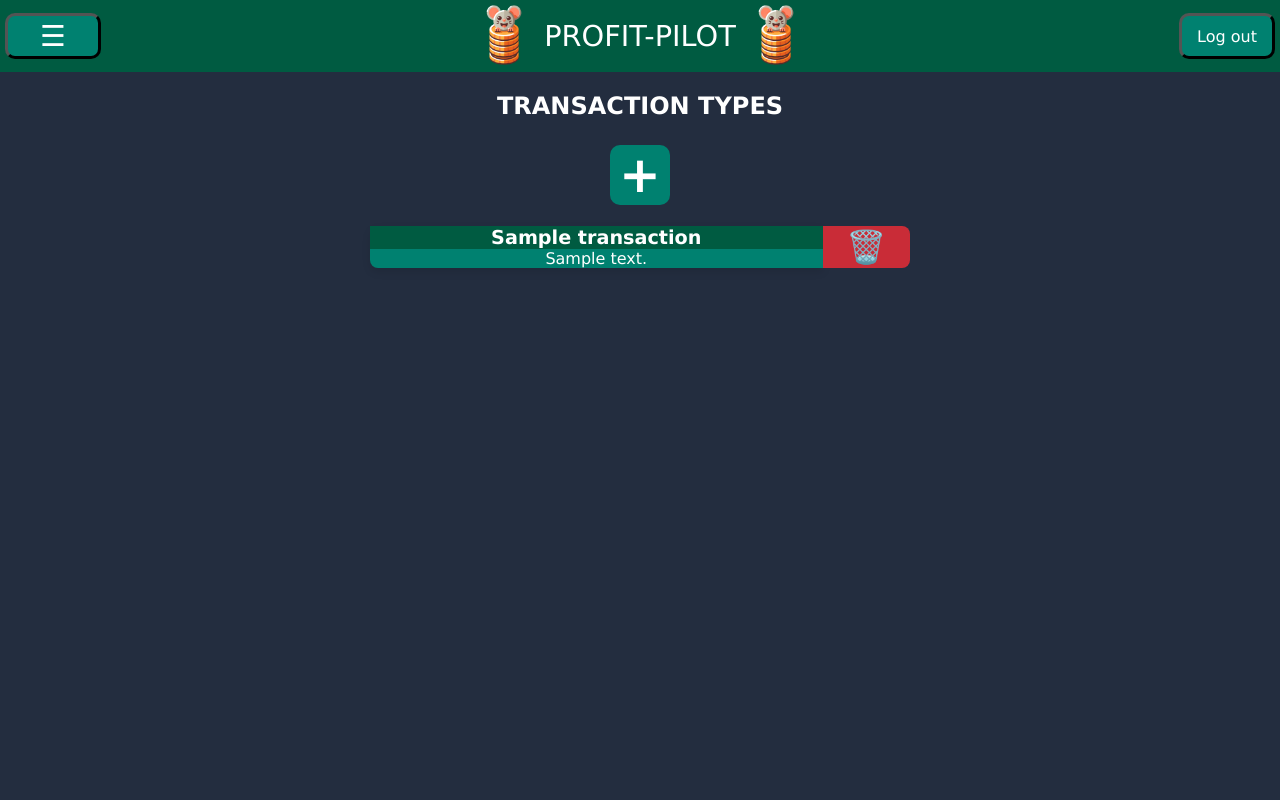
After one commit to DanielinR/ProfitPilot, a Django app: page /transaction_types_page in a window 1280 px wide. The commit adds this page. Run offline with Django 4.2, Linux system fonts and the light colour scheme; a user stored in the database is signed in; tables that the repository leaves empty hold one stand-in row (values such as "Sample post").

Commit message:
create transaction_Types
refactoriced with period_transactions.

```diff
--- /dev/null
+++ b/ProfitPilot/ProfitPilotApp/static/js/transactionTypes.js
@@ -0,0 +1,13 @@
+const url = '/transaction_types'
+
+function getFormData() {
+    return {
+            'name': $("#name_transaction_types").val(),
+            'description': $("#description_transaction_types").val()
+            };
+}
+
+function fillTemplateClone(clone, transaction_type) {
+    clone.querySelector('.name_transaction_types').textContent = transaction_type.name;
+    clone.querySelector('.description_transaction_types').textContent = transaction_type.description;
+}
--- a/ProfitPilot/ProfitPilotApp/static/styles/style.css
+++ b/ProfitPilot/ProfitPilotApp/static/styles/style.css
@@ -1,7 +1,7 @@
 @import 'variables.css';
 
 @media (min-width: 0px) {
-    #form_period_transactions{
+    #list_form{
         grid-template-columns: 1fr;
     }
 }
@@ -11,7 +11,7 @@
     }
 }
 @media (min-width: 630px) {
-    #form_period_transactions{
+    #list_form{
         grid-template-columns: 100px 1fr;
     }
     .sidebar a {
@@ -34,13 +34,13 @@
     padding: 0px;
 }
 
-.card_periodicTransactions{
+.card_list{
     border-top-right-radius: 0;
     border-bottom-right-radius: 0;
     flex: 6;
 }
 
-#cards_period_transactions{
+#cards_list{
     display: flex;
     flex-direction: column;
     align-items: center;
@@ -69,7 +69,7 @@
   box-shadow: 0 3px 6px rgba(0, 0, 0, 0.3);
 }
 
-.deleteButton_periodicTransactions{
+.deleteButton_list{
     background-color: var(--red-color);
     border-top-right-radius: 8px;
     border-bottom-right-radius: 8px;
@@ -199,7 +199,7 @@ header{
     margin-bottom: 5px;
 }
 
-.period_periodicTransactions{
+.div_period_periodicTransactions{
     font-size: 1.1rem;
     margin-bottom: 4px;
 }
@@ -310,6 +310,14 @@ header{
     text-align: center;
 }
 
+. separated_between_rows{
+    display: flex;
+    flex-direction: column;
+    justify-content: space-between;
+    align-items: center;
+    text-align: center;
+}
+
 .centered_columns{
     display: flex;
     flex-direction: row;
@@ -354,18 +362,18 @@ h3{
     align-self: center;
 }
 
-#form_period_transactions{
+#list_form{
     display: grid;
     grid-gap: 16px;
     padding-bottom: 26px;
     width: 80%;
 }
 
-#form_period_transactions span{
+#list_form span{
    text-align: start;
 }
 
-#card_create_period_transactions{
+#card_create{
     display: none;
     box-shadow: 0 4px 8px rgba(0, 0, 0, 1);
     align-self: center;
@@ -376,7 +384,7 @@ h3{
     z-index: 20;
 }
 
-#create_transaction_button{
+#create_button{
     font-size: 1em;
     height: 39px;
     width: 77px;
@@ -400,3 +408,10 @@ h3{
     background: rgba(0, 0, 0, 0.5);
     z-index: 10;
 }
+
+.name_transaction_types{
+    background: var(--secondary-color);
+    width: 100%;
+    font-size: 1.2rem;
+    font-weight: bold;
+}
--- /dev/null
+++ b/ProfitPilot/ProfitPilotApp/templates/ProfitPilot/elementList.html
@@ -0,0 +1,36 @@
+{% extends "ProfitPilot/base.html" %}
+
+{% load static %}
+{% block scripts %}
+    <script src="{% static 'js/elementList.js' %}"></script>
+    {% block scripts_list %}{% endblock %}
+{% endblock %}
+
+{% block content %}
+<div id="content">
+    <h2>{% block title %}{% endblock %}</h2>
+
+    <h1 id="open_form_button" class="button">+</h1>
+    {% csrf_token %}
+    <div id="cards_list"></div>
+</div>
+
+<form class="card centered_rows" id="card_create" action="javascript:void(0);">
+    {% csrf_token %}
+    <h2>{% block form_title %}{% endblock %}</h2>
+    <h3 id="feedback"></h3>
+    <div id="list_form">{% block form %}{% endblock %}</div>
+    <input class="button" id="create_button" type="submit" value="Create">
+</form>
+
+<div id="page-overlay" class="overlay"></div>
+
+<template id="element-template">
+    <div style="display: flex; margin: 1rem; width: 100%;">
+        <div class="card separated_between_rows card_list" style="margin-right: 0;">
+            {% block element %}{% endblock %}
+        </div>
+        <button class="deleteButton_list">🗑️</button>
+    </div>
+</template>
+{% endblock %}
--- a/ProfitPilot/ProfitPilotApp/templates/ProfitPilot/header.html
+++ b/ProfitPilot/ProfitPilotApp/templates/ProfitPilot/header.html
@@ -18,6 +18,6 @@
     <a style="box-shadow: 0 0 0;" href="javascript:void(0)" class="closebtn" onclick="closeNav()">&times;</a>
     <a href="{% url 'profit_pilot:index' %}">Home</a>
     <a href="{% url 'profit_pilot:periodic_transactions_page' %}">Periodic transactions</a>
-    <a href="{% url 'profit_pilot:periodic_transactions_page' %}">Transaction types</a>
+    <a href="{% url 'profit_pilot:transaction_types_page' %}">Transaction types</a>
 <!--    <a href="#">Contacto</a>-->
 </div>
--- /dev/null
+++ b/ProfitPilot/ProfitPilotApp/templates/ProfitPilot/transactionTypes.html
@@ -0,0 +1,21 @@
+{% extends "ProfitPilot/elementList.html" %}
+
+{% load static %}
+{% block scripts_list %}
+    <script src="{% static 'js/transactionTypes.js' %}"></script>
+{% endblock %}
+
+{% block title %}TRANSACTION TYPES{% endblock %}
+{% block form_title %}Create periodic transaction{% endblock %}
+
+{% block form %}
+    <span>Name:</span>
+    <input id="name_transaction_types" placeholder="Home things" required></input>
+    <span>Description:</span>
+    <input id="description_transaction_types" placeholder="important stuff..."></input>
+{% endblock %}
+
+{% block element %}
+    <div class="name_transaction_types"></div>
+    <div class="description_transaction_types"></div>
+{% endblock %}
--- a/ProfitPilot/ProfitPilotApp/urls.py
+++ b/ProfitPilot/ProfitPilotApp/urls.py
@@ -15,4 +15,7 @@ urlpatterns = [
     path("periodic_transactions_page", views.periodic_transactions_page, name="periodic_transactions_page"),
     path("periodic_transactions", views.periodic_transactions, name="periodic_transactions"),
     path("periodic_transactions/<int:id>", views.periodic_transactions, name="periodic_transactions"),
+    path("transaction_types_page", views.transaction_types_page, name="transaction_types_page"),
+    path("transaction_types", views.transaction_types, name="transaction_types"),
+    path("transaction_types/<int:id>", views.transaction_types, name="transaction_types"),
 ]
--- a/ProfitPilot/ProfitPilotApp/views.py
+++ b/ProfitPilot/ProfitPilotApp/views.py
@@ -117,10 +117,9 @@ def periodic_transactions(request, id=None):
             raise Http404()
     elif request.method == 'DELETE':
         try:
-            print(id)
             periodic_transaction = models.Period_Transactions.objects.get(id=id)
             periodic_transaction.delete()
-            return HttpResponse('El objeto ha sido eliminado correctamente.', status=200)
+            return HttpResponse('Deleted successfully.', status=200)
         except models.Period_Transactions.DoesNotExist:
             raise Http404()
 
@@ -136,3 +135,43 @@ def periodic_transaction_withDates(period_transaction):
     period_transaction.update(dict_dates)
 
     return period_transaction
+
+def transaction_types_page(request):
+    if not request.user.is_authenticated:
+        return redirect("profit_pilot:index")
+    return render(request, "ProfitPilot/transactionTypes.html", {})
+
+def transaction_types(request, id=None):
+    if not request.user.is_authenticated:
+        return redirect("profit_pilot:login")
+
+    if request.method == 'POST':
+        try:
+            description = request.POST["description"]
+            name = request.POST["name"]
+            if name.strip() == '':
+                raise ValueError("name")
+            new_transaction_type = models.Types_Transactions(description=description, name=name, user=request.user)
+            new_transaction_type.save()
+            return HttpResponse("Created transaction type", status=200)
+        except Exception as e:
+            if e.args[0] == "name":
+                return HttpResponse("Name required", status=400)
+            return HttpResponse("Incorrect data", status=400)
+
+    elif request.method == 'GET':
+        try:
+            if id == None:
+                response = list(models.Types_Transactions.objects.all().order_by('-id').values())
+            else:
+                response = models.Types_Transactions.objects.values().get(id=id)
+            return JsonResponse(response, safe=False)
+        except models.Types_Transactions.DoesNotExist:
+            raise Http404()
+    elif request.method == 'DELETE':
+        try:
+            transaction_type = models.Types_Transactions.objects.get(id=id)
+            transaction_type.delete()
+            return HttpResponse('Deleted successfully.', status=200)
+        except models.Types_Transactions.DoesNotExist:
+            raise Http404()
```
Also changed, not shown: ProfitPilot/ProfitPilotApp/static/js/elementList.js (added, +142 -0 lines), ProfitPilot/ProfitPilotApp/static/js/periodicTransactions.js (+18 -147 lines), ProfitPilot/ProfitPilotApp/templates/ProfitPilot/periodicTransactions.html (+26 -20 lines). Lines whose indentation alone changed are shown as unchanged.
